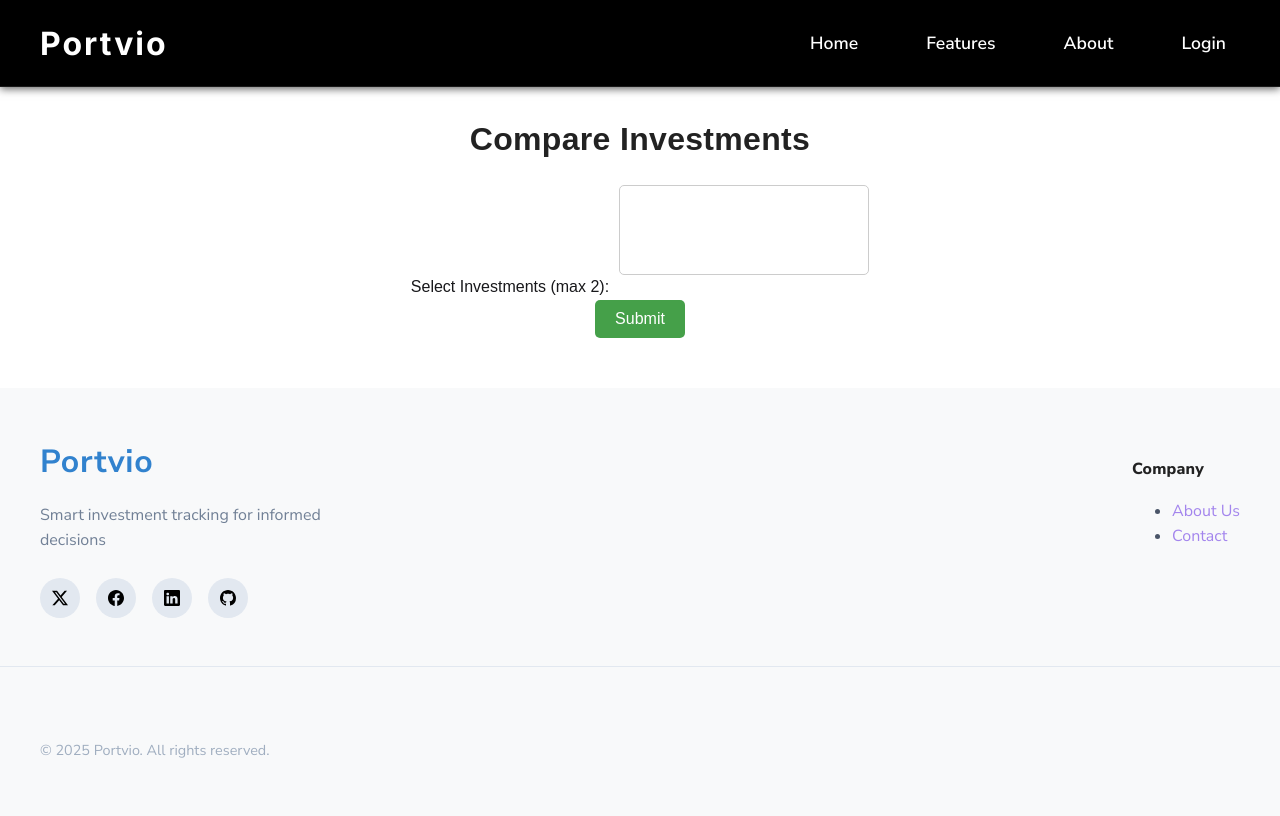
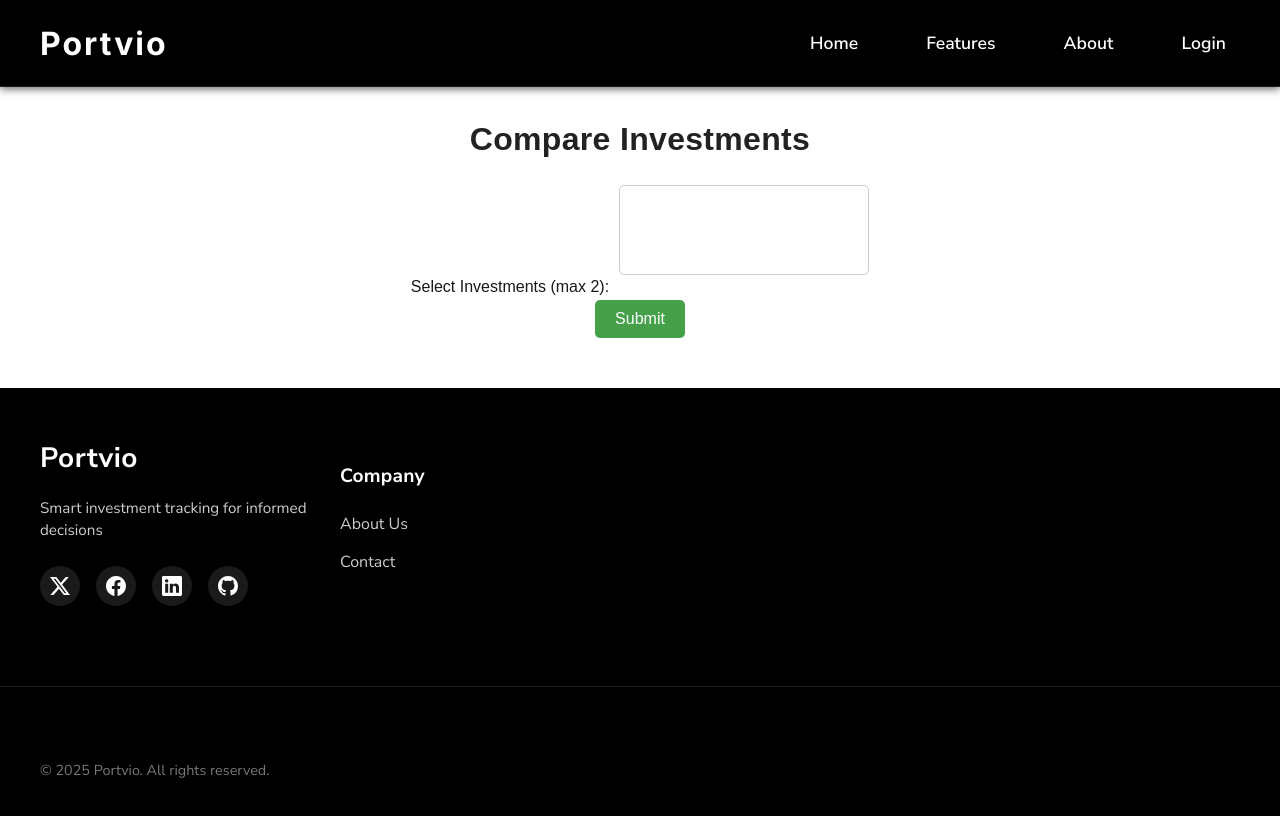
Before and after one commit to VinayakxSingh/Portvio, a React (Vite) app: page /compare in a window 1280 px wide. Shown: the top 816 px of the page. Built offline with nearby package versions, Linux system fonts and the light colour scheme.

Commit message:
Update Footer.css

```diff
--- a/src/components/Footer.css
+++ b/src/components/Footer.css
@@ -1,6 +1,6 @@
 .footer {
-  background-color: #f8f9fa;
-  color: #4a5568;
+  background-color: #000000;
+  color: #ffffff;
 }
 
 .footer-container {
@@ -25,18 +25,18 @@
 }
 
 .brand-logo {
-  font-size: 2rem;
+  font-size: 1.75rem;
   font-weight: 700;
-  color: #3182ce;
+  color: #ffffff;
+  letter-spacing: 0.5px;
   margin-bottom: 1rem;
-  letter-spacing: 0.8px;
 }
 
 .brand-tagline {
-  color: #718096;
-  font-size: 1rem;
-  line-height: 1.6;
+  color: #cccccc;
   margin-bottom: 1.5rem;
+  font-size: 0.95rem;
+  line-height: 1.5;
 }
 
 .social-links {
@@ -51,79 +51,66 @@
   width: 40px;
   height: 40px;
   border-radius: 50%;
-  background-color: #e2e8f0;
-  color: #4a5568;
+  background-color: #1a1a1a;
   transition: all 0.3s ease;
 }
 
-.social-link:hover {
-  background-color: #3182ce;
-  color: #ffffff;
-  transform: translateY(-2px);
+.social-link img {
+  width: 20px;
+  height: 20px;
+  filter: brightness(0) invert(1);
 }
 
-.footer-columns {
-  display: flex;
-  flex-wrap: wrap;
-  flex: 1 0 100%;
-  gap: 2rem;
+.social-link:hover {
+  background-color: #ffffff;
 }
 
-@media (min-width: 992px) {
-  .footer-columns {
-    flex: 0 0 70%;
-    justify-content: flex-end;
-  }
+.social-link:hover img {
+  filter: brightness(0);
 }
 
-.footer-section {
+.footer-links {
   flex: 1 0 45%;
 }
 
-@media (min-width: 768px) {
-  .footer-section {
-    flex: 1 0 auto;
-    min-width: 160px;
-  }
-}
-
-.footer-section h4 {
-  color: #2d3748;
-  font-size: 1.15rem;
+.footer-links h4 {
+  color: #ffffff;
+  font-size: 1.2rem;
   font-weight: 700;
   margin-bottom: 1.25rem;
 }
 
-.footer-section ul {
+.footer-links ul {
   list-style: none;
   padding: 0;
   margin: 0;
 }
 
-.footer-section ul li {
+.footer-links ul li {
   margin-bottom: 0.75rem;
 }
 
-.footer-section ul li a {
-  color: #718096;
+.footer-links ul li a {
+  color: #cccccc;
   text-decoration: none;
   font-size: 1rem;
   transition: color 0.3s ease;
 }
 
-.footer-section ul li a:hover {
-  color: #3182ce;
+.footer-links ul li a:hover {
+  color: #ffffff;
 }
 
 .footer-bottom {
-  border-top: 1px solid #e2e8f0;
+  border-top: 1px solid #1a1a1a;
   padding: 1.5rem 0;
-  text-align: center;
+  margin-top: 2rem;
 }
 
 .copyright {
+  text-align: center;
   font-size: 0.9rem;
-  color: #a0aec0;
+  color: #777777;
   margin: 0;
 }
 
@@ -132,7 +119,7 @@
     padding: 2rem 1rem;
   }
 
-  .footer-section {
-    margin-bottom: 1.5rem;
+  .footer-links {
+    margin-top: 2rem;
   }
 }
```
